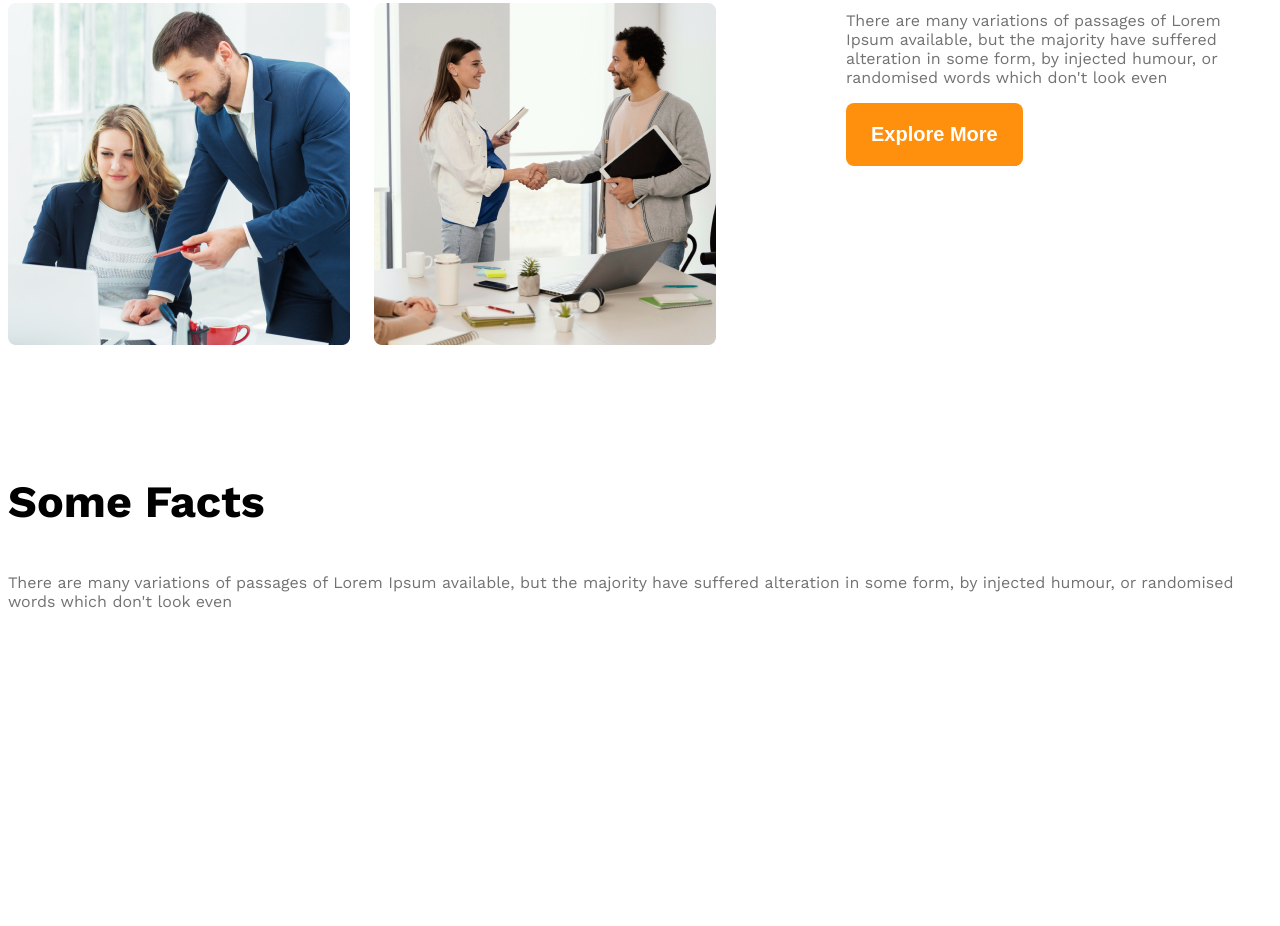
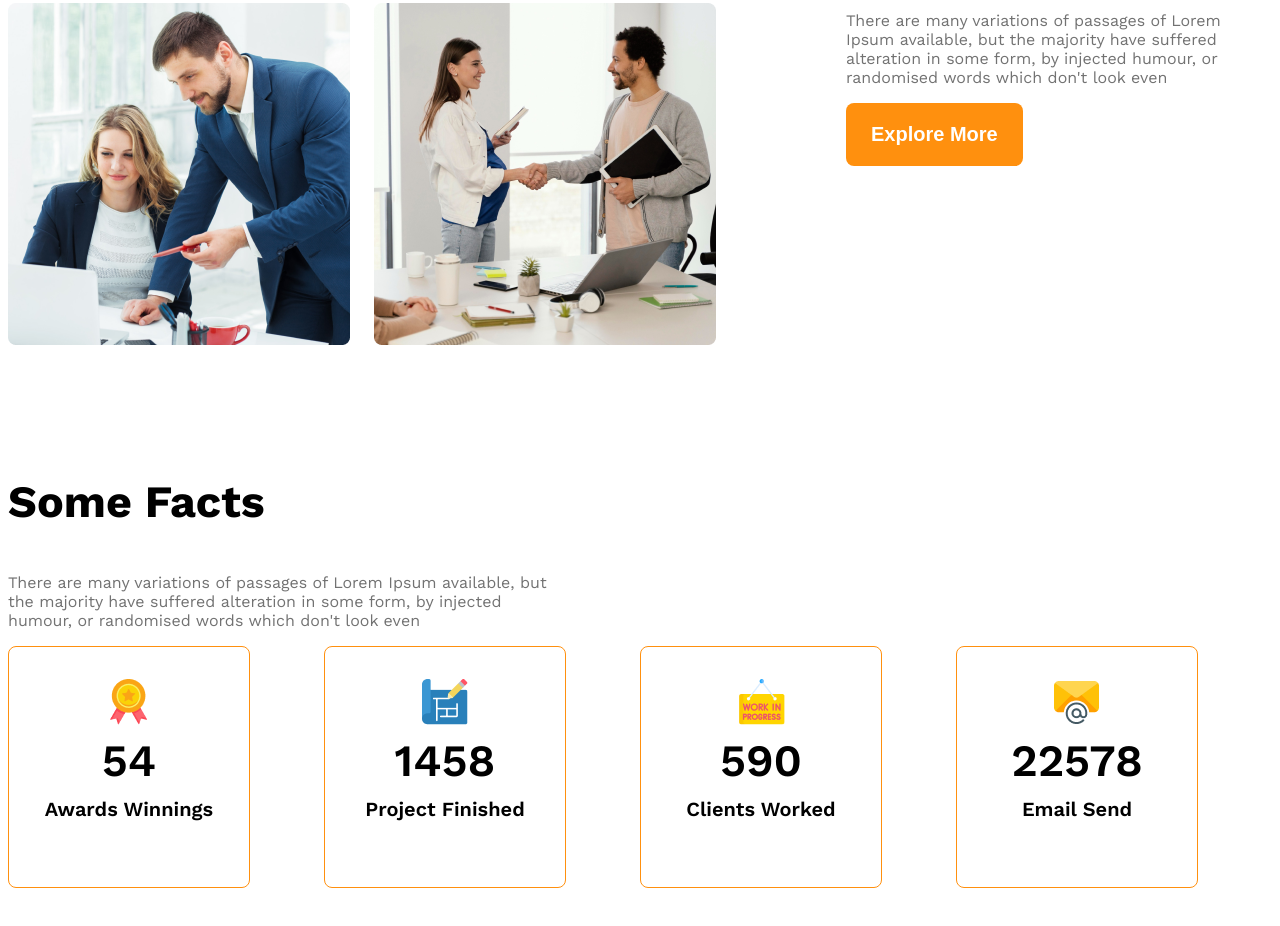
Before and after one commit to MUKTADIR-ALAM/g3-architect-r-web, a plain HTML site: page index.html in a window 1280 px wide. Shown: the part 1677-2603 px from the top of the page. Before the commit the page ends 2577 px from the top, so only its background shows below. Drawn offline with nearby package versions, Linux system fonts and the light colour scheme.

Commit message:
added factscard

```diff
--- a/index.html
+++ b/index.html
@@ -48,7 +48,11 @@
           <img src="images/team4.png" alt="" />
         </div>
         <div class="our-features">
-          <h3 class="section-tittle"><span id="quick-list" class="text-light-gray">Quick list</span> <span>of Our</span> <span id="features" class="text-primary">Features</span></h3>
+          <h3 class="section-tittle">
+            <span id="quick-list" class="text-light-gray">Quick list</span>
+            <span>of Our</span>
+            <span id="features" class="text-primary">Features</span>
+          </h3>
           <p class="feature-desciption text-light-gray">
             There are many variations of passages of Lorem Ipsum available, but
             the majority have suffered alteration in some form, by injected
@@ -57,36 +61,48 @@
           <button class="btn-primary">Explore More</button>
         </div>
       </section>
-<!-- freatures will enjoy -->
+      <!-- freatures will enjoy -->
       <section>
         <h3 class="section-tittle">Some Facts</h3>
-        <p class="text-light-gray">There are many variations of passages of Lorem Ipsum available, but the majority have suffered alteration in some form, by injected humour, or randomised words which don't look even</p>
+        <p class="text-light-gray fact-description">
+          There are many variations of passages of Lorem Ipsum available, but
+          the majority have suffered alteration in some form, by injected
+          humour, or randomised words which don't look even
+        </p>
         <div class="facts-container">
-          <div class="fact">
-            <img src="" alt="" class="fact-icon">
-            <h4 class="fact-number"></h4>
-            <h5 class="fact-name"></h5>
+          <div class="fact-card display-flex">
+            <div>
+              <img src="images/icons/ribon.png" alt="" class="fact-icon" />
+              <h4 class="fact-number">54</h4>
+              <h5 class="fact-name">Awards Winnings</h5>
+            </div>
           </div>
-          <div class="fact">
-            <img src="" alt="" class="fact-icon">
-            <h4 class="fact-number"></h4>
-            <h5 class="fact-name"></h5>
+          <div class="fact-card display-flex">
+            <div>
+              <img src="images/icons/projects.png" alt="" class="fact-icon" />
+              <h4 class="fact-number">1458</h4>
+              <h5 class="fact-name">Project Finished</h5>
+            </div>
           </div>
-          <div class="fact">
-            <img src="" alt="" class="fact-icon">
-            <h4 class="fact-number"></h4>
-            <h5 class="fact-name"></h5>
+          <div class="fact-card display-flex">
+            <div>
+              <img src="images/icons/customers.png" alt="" class="fact-icon" />
+              <h4 class="fact-number">590</h4>
+              <h5 class="fact-name">Clients Worked</h5>
+            </div>
           </div>
-          <div class="fact">
-            <img src="" alt="" class="fact-icon">
-            <h4 class="fact-number"></h4>
-            <h5 class="fact-name"></h5>
+          <div class="fact-card display-flex">
+            <div>
+              <img src="images/icons/email.png" alt="" class="fact-icon" />
+              <h4 class="fact-number">22578</h4>
+              <h5 class="fact-name">Email Send</h5>
+            </div>
           </div>
         </div>
       </section>
 
       <!-- some facts -->
-       <section class="some-facts"></section>
+      <section class="some-facts"></section>
     </main>
     <footer></footer>
   </body>
--- a/styles/architects.css
+++ b/styles/architects.css
@@ -13,8 +13,8 @@
   display: flex;
 }
 
-.text-primary{
-  color: #FF900E;
+.text-primary {
+  color: #ff900e;
 }
 
 /* dark 02 */
@@ -31,8 +31,8 @@
   background-color: rgba(255, 144, 14, 0.1);
 }
 
-.btn-primary{
-  background-color: #FF900E;
+.btn-primary {
+  background-color: #ff900e;
   color: white;
   padding: 20px 25px;
   font-size: 1.25rem;
@@ -41,7 +41,7 @@
   border: none;
 }
 
-main > section{
+main > section {
   margin-top: 130px;
 }
 
@@ -50,11 +50,10 @@ main {
   margin: 0 auto;
 }
 
-.section-tittle{
+.section-tittle {
   font-size: 2.8rem;
   font-weight: 700;
 }
-
 
 /* header styles */
 /* navbar relted styles */
@@ -64,7 +63,7 @@ main {
   align-items: center;
 }
 
-.brand{
+.brand {
   font-weight: 700;
   font-size: 3rem;
 }
@@ -86,53 +85,88 @@ main {
 }
 
 /* .banner related styles */
-.banner-content{
+.banner-content {
   max-width: 850px;
   margin: 0 auto;
   text-align: center;
   margin-bottom: 50px;
 }
 
-.banner-tittle{
+.banner-tittle {
   font-weight: 700;
   font-size: 4rem;
 }
 
-.banner-image{
+.banner-image {
   width: 100%;
 }
 
 /* team and feature related styles */
-.teams{
-align-items: center;
+.teams {
+  align-items: center;
 }
 
-.team-img-container{
+.team-img-container {
   display: grid;
   grid-template-columns: repeat(2, 1fr);
   gap: 24px;
 }
 
-.our-features{
+.our-features {
   margin-left: 130px;
   max-width: 530px;
 }
 
-#quick-list{
+#quick-list {
   font-weight: 500;
+}
+
+/* some facts related styles */
+.facts-container {
+  display: grid;
+  grid-template-columns: repeat(4, 1fr);
+}
+
+.fact-card {
+  border: 1px solid #ff900e;
+  width: 240px;
+  height: 240px;
+  border-radius: 8px;
+  text-align: center;
+  justify-content: center;
+  align-items: center;
+}
+
+.fact-number{
+  font-size: 2.8rem;
+  font-weight: 600;
+  margin-top: 5px;
+  margin-bottom: 10px;
+}
+
+.fact-name{
+  font-size: 1.25rem;
+  font-weight: 600;
+  margin-top: 10px;
+}
+
+.fact-description{
+  max-width: 540px;
 }
 
 /* responsive media query */
 
-@media screen and (max-width:576px) {
-  .navbar,.nav-links,.teams{
+@media screen and (max-width: 576px) {
+  .navbar,
+  .nav-links,
+  .teams {
     flex-direction: column;
   }
 
-  .team-img-container{
-    grid-template-columns: repeat(1,1fr);
+  .team-img-container {
+    grid-template-columns: repeat(1, 1fr);
   }
-  .our-features{
+  .our-features {
     margin-left: 20px;
   }
 }
@@ -140,11 +174,10 @@ align-items: center;
 /* medium size device */
 
 @media screen and (min-width: 576px) and (max-width: 992px) {
-
-  .teams{
+  .teams {
     flex-direction: column;
   }
-  .our-features{
+  .our-features {
     margin: 50px auto;
   }
 }
```
